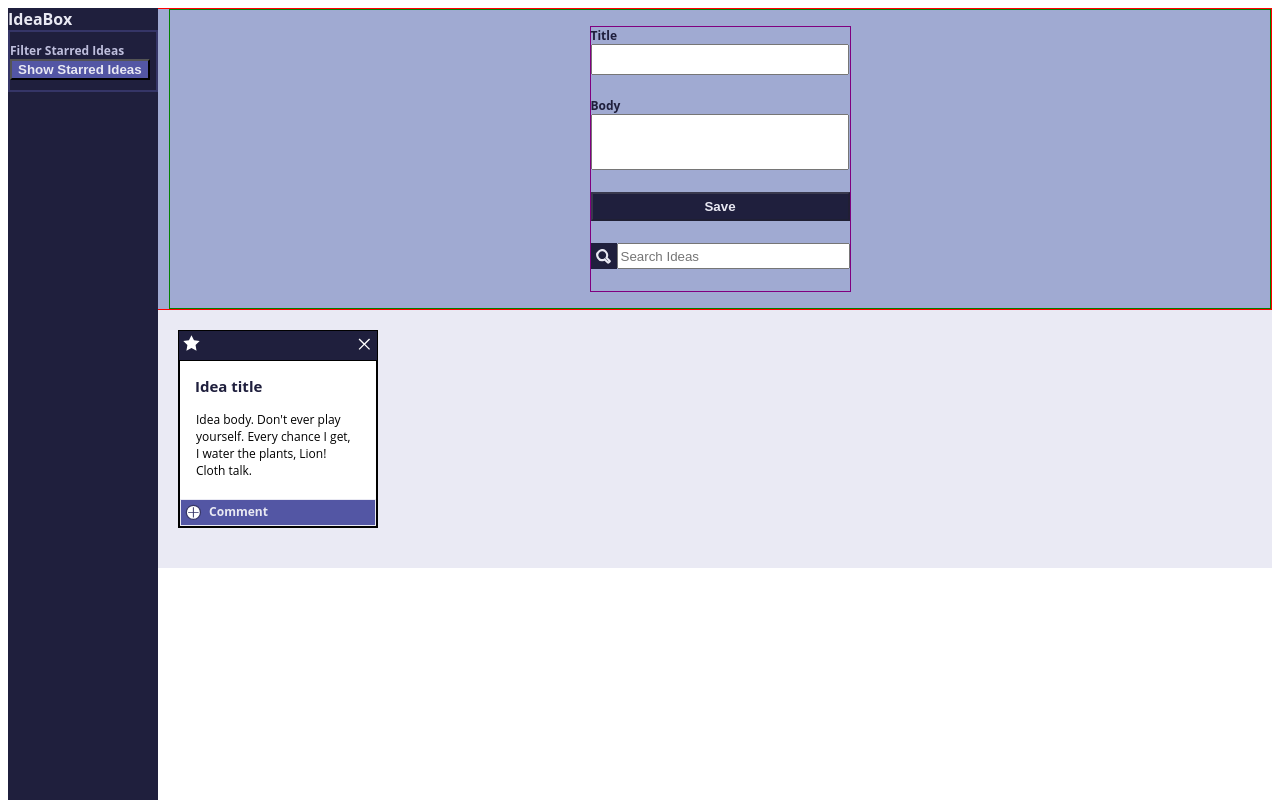
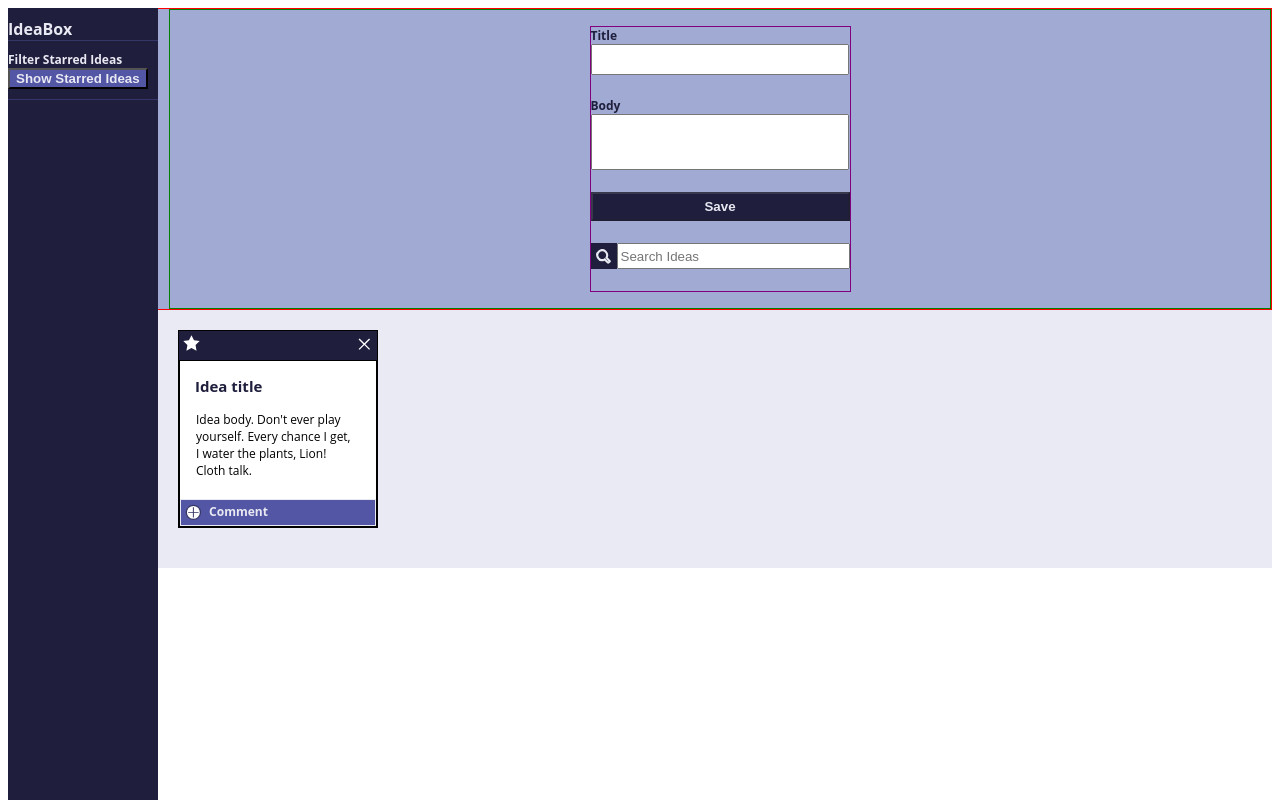
Before and after one commit to Mrcolin99/ideabox-project, a plain HTML site: page index.html in a window 1280 px wide. Shown: the top 800 px of the page. Drawn offline with Linux system fonts and the light colour scheme.

Commit message:
update all

```diff
--- a/styles.css
+++ b/styles.css
@@ -10,9 +10,8 @@ html {
 }
 
 .filter-sec {
-  border: solid 2px;
-  border-color: #353567;
-  color: #BFBFDD;
+  border-top: solid 1px #353567;
+  border-bottom: solid 1px #353567;
   font-size: 12px;
   font-weight: bold;
   padding: 10px 0px 10px 0px;
@@ -29,25 +28,19 @@ html {
   align-items: flex-start;
   width: 150px;
   height: 1000px;
-  /* padding: 10px; */
+  padding: 10px 0px;
   float: left;
   background-color: #1F1F3D;
 }
 
-.navBox {
-  border:1px solid #353567;
-  padding: 10px 40px 5px 50px;
-
-}
-
-.filterBox {
+/* .filterBox {
   margin:auto;
   padding-top:1px;
   padding-bottom:15px;
   padding-left: 5px;
   font-size: 10px;
   font-weight: bold;
-}
+} */
 
 .input-field {
   background-color: #A0AAD2;
```
Also changed, not shown: index.html (+1 -1 lines).
